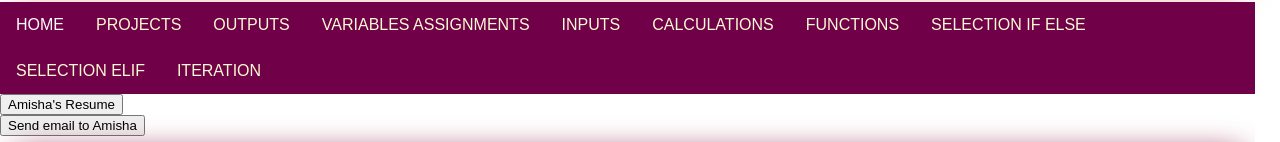
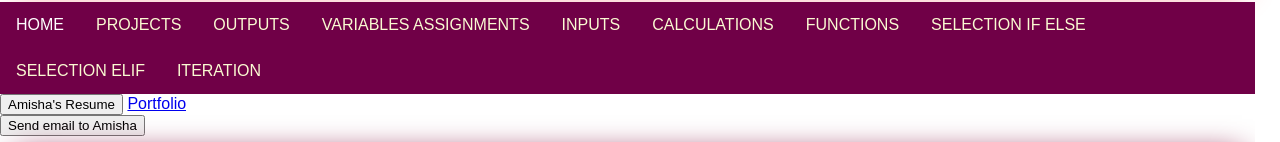
Before and after one commit to AmishaParmessar/PortfolioSpring11, a plain HTML site: page index.html in a window 1280 px wide. Shown: the part 148-290 px from the top of the page. Drawn offline with Linux system fonts and the light colour scheme.

Commit message:
Update index.html

```diff
--- a/index.html
+++ b/index.html
@@ -28,6 +28,7 @@
           <a href="ProjectBouncingBall.html">Project-Bouncing Ball</a>
           <a href="Lab1ColorDots.html">Lab 1: Color Dots</a>
           <a href="index.html">HOME</a>
+	  <a href="https://amishaparmessar.github.io/portfolio12/">Portfolio</a>
       </div>
     </div>
     <div class="subnav">
@@ -37,6 +38,7 @@
           <a href="Output1M.html">1.1 Output - Modify</a>
           <a href="Output2Make.html">1.2 Output - Make</a>
           <a href="index.html">HOME</a>
+	  <a href="https://amishaparmessar.github.io/portfolio12/">Portfolio</a>
       </div>
     </div>
     <div class="subnav">
@@ -47,6 +49,7 @@
         <a href="15Vmod.html">1.5 Variables Modify</a>
         <a href="16Vmake.html">1.6 Variables Make</a>
         <a href="index.html">HOME</a>
+	<a href="https://amishaparmessar.github.io/portfolio12/">Portfolio</a>
       </div>
     </div>
 <!---->
@@ -59,6 +62,7 @@
         <a href="110Imake.html">1.10 Input Make</a>
         <a href="">DO NOW U1L11</a>
         <a href="index.html">HOME</a>
+	<a href="https://amishaparmessar.github.io/portfolio12/">Portfolio</a>
       </div>
     </div>
 
@@ -71,6 +75,7 @@
         <a href="22calculationMod.html">2.2 Calculation Modify</a>
         <a href="23calculationMake.html">2.3 Calculation Make</a>
         <a href="index.html">HOME</a>
+	<a href="https://amishaparmessar.github.io/portfolio12/">Portfolio</a>
       </div>
     </div>
     <div class="subnav">
@@ -81,6 +86,7 @@
         <a href="32functionMod.html">3.2 Functions Modify</a>
         <a href="33functionsMake.html">3.3 Functions Make</a>
         <a href="index.html">HOME</a>
+	<a href="https://amishaparmessar.github.io/portfolio12/">Portfolio</a>
       </div>
     </div>
     <div class="subnav">
@@ -91,6 +97,7 @@
         <a href="37conditionalsMod.html">3.7 Conditionals Modify</a>
         <a href="38conditionalsMake.html">3.8 Conditionals Make</a>
         <a href="index.html">HOME</a>
+	<a href="https://amishaparmessar.github.io/portfolio12/">Portfolio</a>
       </div>
     </div>
 
@@ -103,6 +110,7 @@
         <a href="312conditionalsMod.html">3.12 Conditionals Modify</a>
         <a href="313conditionalsMake.html">3.13 Conditionals Make</a>
         <a href="index.html">HOME</a>
+	<a href="https://amishaparmessar.github.io/portfolio12/">Portfolio</a>
       </div>
     </div>
 
@@ -114,6 +122,7 @@
         <a href="43IterationMod.html">4.3 Iteration Modify</a>
         <a href="44IterationMake.html">4.4 Iteration Make</a>
         <a href="index.html">HOME</a>
+	<a href="https://amishaparmessar.github.io/portfolio12/">Portfolio</a>
       </div>
     </div>
 
@@ -123,6 +132,7 @@
 <div class="subnav">
      <!-- <button class="subnavbtn">RESUME<i class="fa fa-caret-down"></i></button> -->
 	<a href="resume.html"><button>Amisha's Resume</button></a>
+	<a href="https://amishaparmessar.github.io/portfolio12/">Portfolio</a>
       </div>
 
 <div class="subnav">
```
